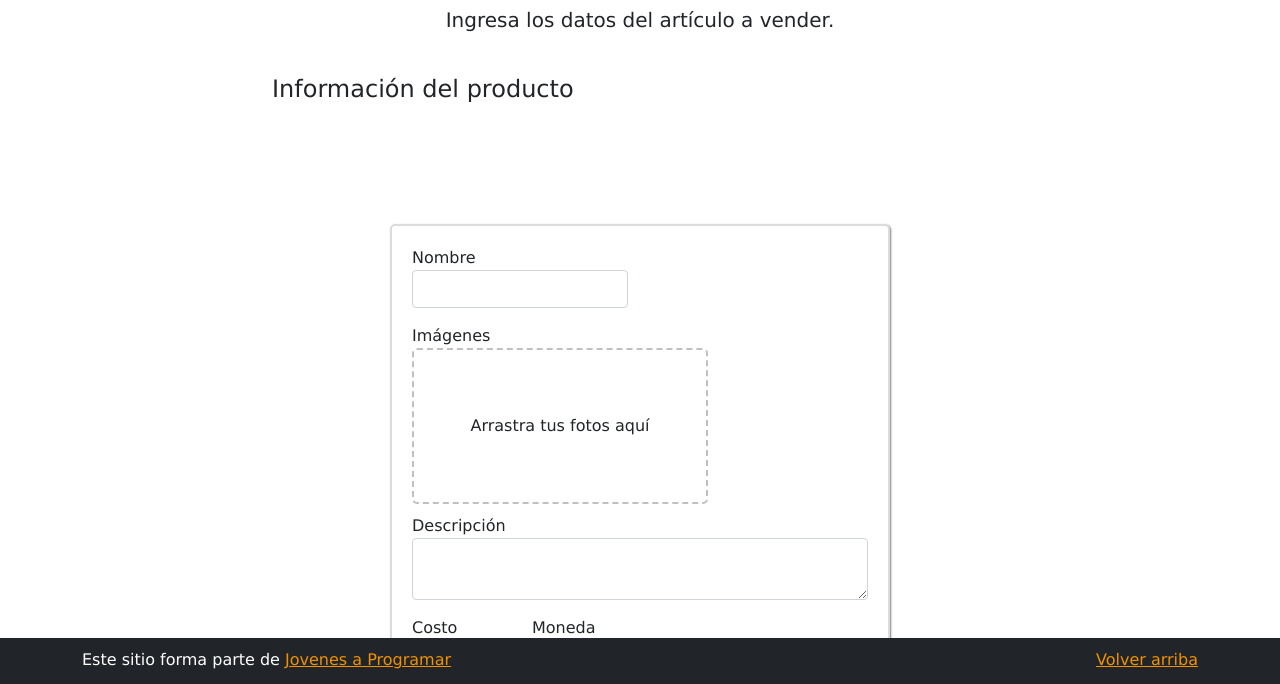
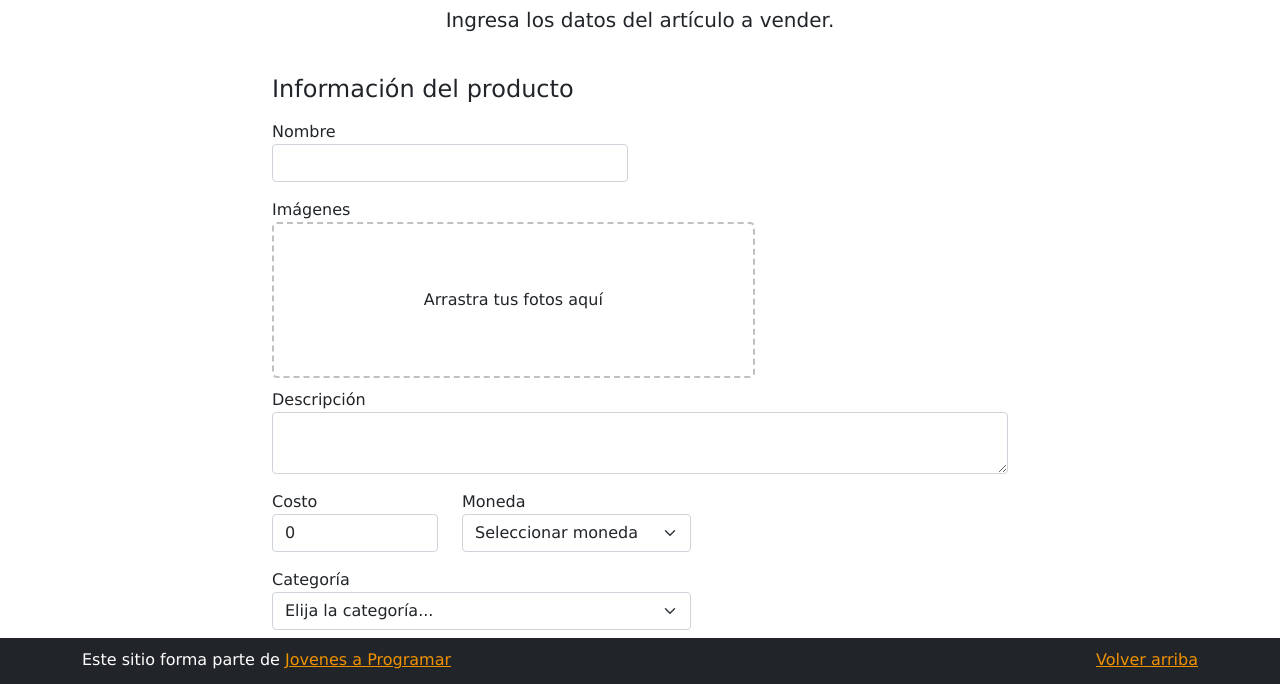
Before and after one commit to Lucia-Machado/e-mercadoGRUPAL, a plain HTML site: page sell.html in a window 1280 px wide. Shown: the part 114-798 px from the top of the page. Drawn offline with Linux system fonts and the light colour scheme.

Commit message:
Arreglos

```diff
--- a/css/styles.css
+++ b/css/styles.css
@@ -189,7 +189,7 @@ a.custom-card:hover {
 }
 
 /* Formulario */
-form {
+.loginb {
   display: block;
   width: 500px;
   height: 500px;
```
Also changed, not shown: login.html (+1 -1 lines).
